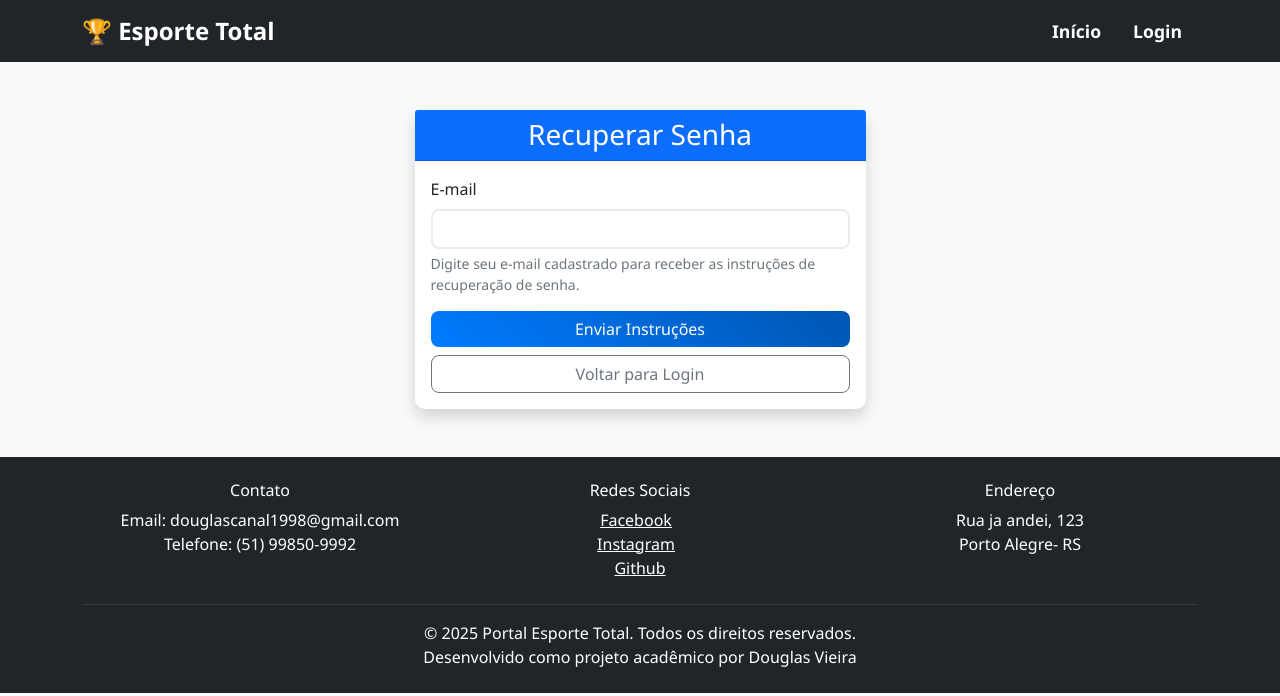
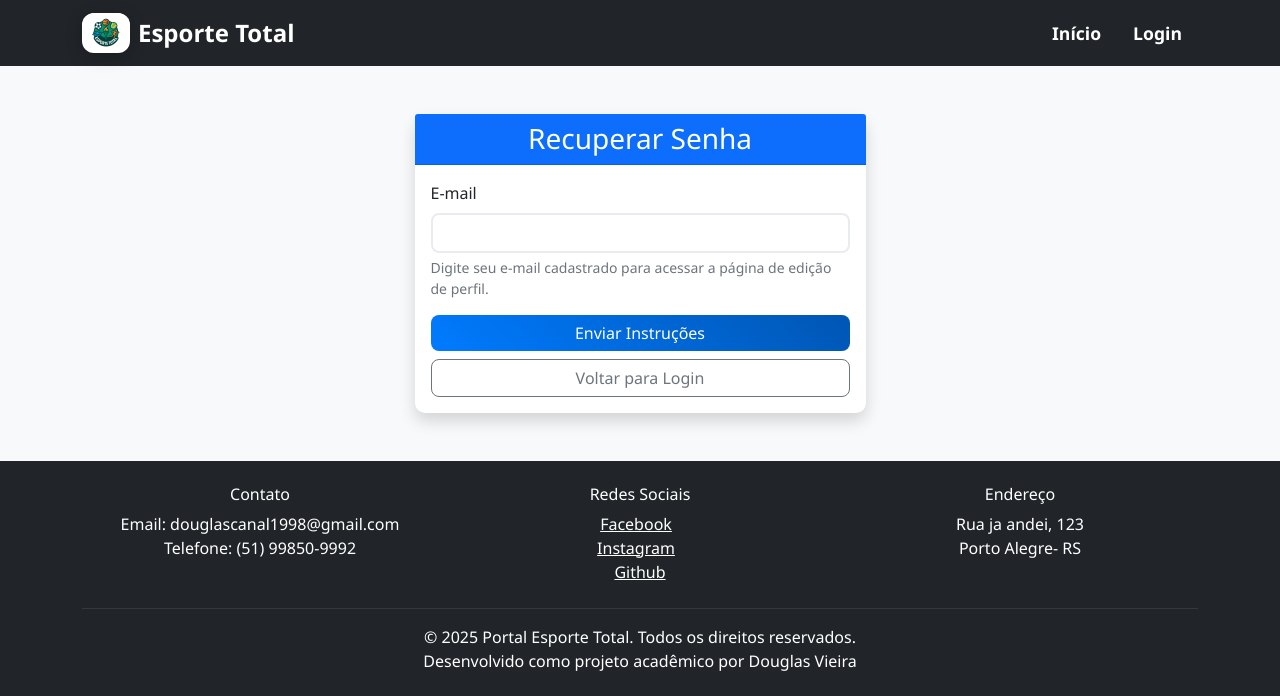
Before and after one commit to DouglasVbr/portal-de-noticias, a PHP site: page /recuperar_senha.php in a window 1280 px wide. Shown: the top 696 px of the page. Run offline with PHP 8.4, Linux system fonts and the light colour scheme.

Commit message:
adicionado a logo  e editando para adicionar a função esquecer senha!

```diff
--- a/cadastro.php
+++ b/cadastro.php
@@ -52,7 +52,10 @@ if ($_POST) {
     <!-- Navbar -->
     <nav class="navbar navbar-expand-lg navbar-dark bg-dark">
         <div class="container">
-            <a class="navbar-brand fw-bold" href="index.php">🏆 Esporte Total</a>
+            <a class="navbar-brand fw-bold d-flex align-items-center" href="index.php">
+                <img src="imagens/logo.png" alt="Logo Esporte Total" class="logo-folheto me-2">
+                Esporte Total
+            </a>
             <div class="navbar-nav ms-auto">
                 <a class="nav-link" href="index.php">Início</a>
                 <a class="nav-link" href="login.php">Login</a>
--- a/dashboard.php
+++ b/dashboard.php
@@ -18,7 +18,10 @@ $total_noticias = count($minhas_noticias);
     <!-- Navbar -->
     <nav class="navbar navbar-expand-lg navbar-dark bg-dark">
         <div class="container">
-            <a class="navbar-brand fw-bold" href="index.php">🏆 Esporte Total</a>
+            <a class="navbar-brand fw-bold d-flex align-items-center" href="index.php">
+                <img src="imagens/logo.png" alt="Logo Esporte Total" class="logo-folheto me-2">
+                Esporte Total
+            </a>
             <button class="navbar-toggler" type="button" data-bs-toggle="collapse" data-bs-target="#navbarNav">
                 <span class="navbar-toggler-icon"></span>
             </button>
--- a/editar_noticia.php
+++ b/editar_noticia.php
@@ -82,7 +82,10 @@ if ($_SERVER['REQUEST_METHOD'] === 'POST') {
     <!-- Navbar -->
     <nav class="navbar navbar-expand-lg navbar-dark bg-dark">
         <div class="container">
-            <a class="navbar-brand fw-bold" href="index.php">🏆 Esporte Total</a>
+            <a class="navbar-brand fw-bold d-flex align-items-center" href="index.php">
+                <img src="imagens/logo.png" alt="Logo Esporte Total" class="logo-folheto me-2">
+                Esporte Total
+            </a>
             <button class="navbar-toggler" type="button" data-bs-toggle="collapse" data-bs-target="#navbarNav">
                 <span class="navbar-toggler-icon"></span>
             </button>
--- a/noticia.php
+++ b/noticia.php
@@ -29,7 +29,10 @@ if (!$noticia) {
     <!-- Navbar -->
     <nav class="navbar navbar-expand-lg navbar-dark bg-dark">
         <div class="container">
-            <a class="navbar-brand fw-bold" href="index.php">🏆 Esporte Total</a>
+            <a class="navbar-brand fw-bold d-flex align-items-center" href="index.php">
+                <img src="imagens/logo.png" alt="Logo Esporte Total" class="logo-folheto me-2">
+                Esporte Total
+            </a>
             <button class="navbar-toggler" type="button" data-bs-toggle="collapse" data-bs-target="#navbarNav">
                 <span class="navbar-toggler-icon"></span>
             </button>
--- a/nova_noticia.php
+++ b/nova_noticia.php
@@ -73,7 +73,10 @@ if ($_POST) {
     <!-- Navbar -->
     <nav class="navbar navbar-expand-lg navbar-dark bg-dark">
         <div class="container">
-            <a class="navbar-brand fw-bold" href="index.php">🏆 Esporte Total</a>
+            <a class="navbar-brand fw-bold d-flex align-items-center" href="index.php">
+                <img src="imagens/logo.png" alt="Logo Esporte Total" class="logo-folheto me-2">
+                Esporte Total
+            </a>
             <button class="navbar-toggler" type="button" data-bs-toggle="collapse" data-bs-target="#navbarNav">
                 <span class="navbar-toggler-icon"></span>
             </button>
--- a/recuperar_senha.php
+++ b/recuperar_senha.php
@@ -14,33 +14,10 @@ if ($_SERVER['REQUEST_METHOD'] === 'POST') {
         $usuario = buscarUsuarioPorEmail($email);
 
         if ($usuario) {
-            // Gerar token único para recuperação de senha
-            $token = bin2hex(random_bytes(32));
-            $expiracao = date('Y-m-d H:i:s', strtotime('+1 hour'));
-
-            // Salvar token no banco de dados
-            if (salvarTokenRecuperacao($usuario['id'], $token, $expiracao)) {
-                // Enviar e-mail com link de recuperação
-                $link = "http://" . $_SERVER['HTTP_HOST'] . "/portal-de-noticias-1/redefinir_senha.php?token=" . $token;
-                $assunto = "Recuperação de Senha - Portal Esporte Total";
-                $corpo = "Olá " . $usuario['nome'] . ",\n\n";
-                $corpo .= "Você solicitou a recuperação de senha. Clique no link abaixo para redefinir sua senha:\n\n";
-                $corpo .= $link . "\n\n";
-                $corpo .= "Este link expira em 1 hora.\n\n";
-                $corpo .= "Se você não solicitou esta recuperação, ignore este e-mail.\n\n";
-                $corpo .= "Atenciosamente,\nPortal Esporte Total";
-
-                if (mail($email, $assunto, $corpo)) {
-                    $mensagem = "Instruções de recuperação de senha foram enviadas para seu e-mail.";
-                    $tipo_mensagem = "success";
-                } else {
-                    $mensagem = "Erro ao enviar e-mail. Por favor, tente novamente mais tarde.";
-                    $tipo_mensagem = "danger";
-                }
-            } else {
-                $mensagem = "Erro ao processar sua solicitação. Por favor, tente novamente mais tarde.";
-                $tipo_mensagem = "danger";
-            }
+            // Redirecionar para a página de editar usuário
+            $_SESSION['usuario_editar_id'] = $usuario['id'];
+            header("Location: editar_usuario.php");
+            exit();
         } else {
             $mensagem = "E-mail não encontrado em nossa base de dados.";
             $tipo_mensagem = "danger";
@@ -61,7 +38,10 @@ if ($_SERVER['REQUEST_METHOD'] === 'POST') {
     <!-- Navbar -->
     <nav class="navbar navbar-expand-lg navbar-dark bg-dark">
         <div class="container">
-            <a class="navbar-brand fw-bold" href="index.php">🏆 Esporte Total</a>
+            <a class="navbar-brand fw-bold d-flex align-items-center" href="index.php">
+                <img src="imagens/logo.png" alt="Logo Esporte Total" class="logo-folheto me-2">
+                Esporte Total
+            </a>
             <div class="navbar-nav ms-auto">
                 <a class="nav-link" href="index.php">Início</a>
                 <a class="nav-link" href="login.php">Login</a>
@@ -88,7 +68,7 @@ if ($_SERVER['REQUEST_METHOD'] === 'POST') {
                                 <div class="mb-3">
                                     <label for="email" class="form-label">E-mail</label>
                                     <input type="email" class="form-control" id="email" name="email" required>
-                                    <div class="form-text">Digite seu e-mail cadastrado para receber as instruções de recuperação de senha.</div>
+                                    <div class="form-text">Digite seu e-mail cadastrado para acessar a página de edição de perfil.</div>
                                 </div>
                                 <div class="d-grid gap-2">
                                     <button type="submit" class="btn btn-primary">Enviar Instruções</button>
--- a/redefinir_senha.php
+++ b/redefinir_senha.php
@@ -58,7 +58,10 @@ if ($_SERVER['REQUEST_METHOD'] === 'POST' && $token_valido) {
     <!-- Navbar -->
     <nav class="navbar navbar-expand-lg navbar-dark bg-dark">
         <div class="container">
-            <a class="navbar-brand fw-bold" href="index.php">🏆 Esporte Total</a>
+            <a class="navbar-brand fw-bold d-flex align-items-center" href="index.php">
+                <img src="imagens/logo.png" alt="Logo Esporte Total" class="logo-folheto me-2">
+                Esporte Total
+            </a>
             <div class="navbar-nav ms-auto">
                 <a class="nav-link" href="index.php">Início</a>
                 <a class="nav-link" href="login.php">Login</a>
--- a/style.css
+++ b/style.css
@@ -327,3 +327,19 @@ footer {
 ::-webkit-scrollbar-thumb:hover {
     background: #555;
 }
+
+/* Logo estilo folheto */
+.logo-folheto {
+    height: 40px;
+    width: auto;
+    border-radius: 12px;
+    box-shadow: 0 4px 16px rgba(0,0,0,0.25), 0 1.5px 0 #fff inset;
+    background: #fff;
+    padding: 4px 8px;
+    margin-right: 8px;
+    transition: transform 0.2s;
+}
+.logo-folheto:hover {
+    transform: scale(1.07) rotate(-2deg);
+    box-shadow: 0 8px 24px rgba(0,0,0,0.35), 0 1.5px 0 #fff inset;
+}
```
Also changed, not shown: editar_usuario.php (+47 -11 lines), index.php (+15 -1 lines), imagens/logo.png (added).
